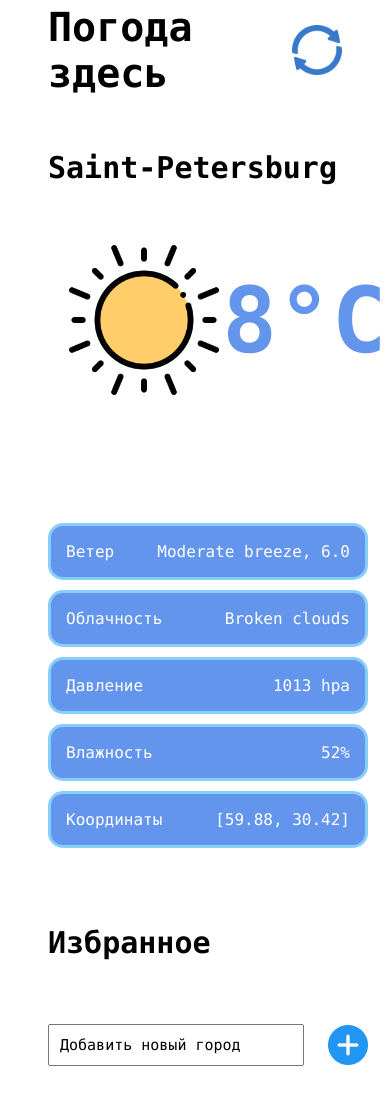
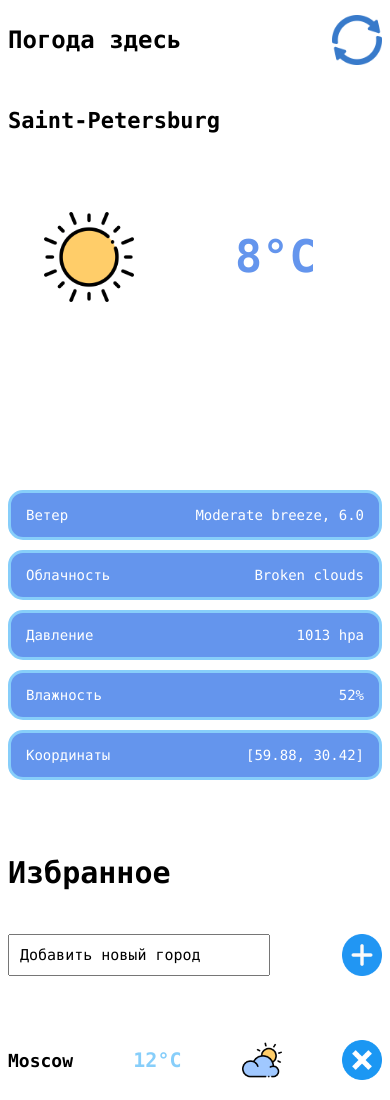
Before and after one commit to JelliedFish/Weather, a plain HTML site: page index.html in a window 390 px wide. Shown: the top 1100 px of the page. Drawn offline with Linux system fonts and the light colour scheme.

Commit message:
fix troubles with adaptive design

```diff
--- a/css/index.css
+++ b/css/index.css
@@ -107,9 +107,14 @@ main{
     align-items: center;
     height: 430px;
     padding: 0 10px;
-    flex: 1 1 45%;
+    flex: 1 1;
 }
 
+#favorite-input{
+    display: flex;
+    justify-content: space-between;
+    width: 100%;
+}
 .header_of_city{
     display: flex;
     align-items: center;
@@ -143,6 +148,7 @@ main{
 
 .curr-temperature {
     font-size: 91px;
+    margin: 0 30px;
     color: cornflowerblue;
     font-family: "Lucida Console", "Courier New", monospace;
     font-weight: bold;
@@ -166,8 +172,8 @@ main{
     color: white;
 }
 
-#favorite-input {
-    width: 80%;
+#favorite-input-label{
+    width: 70%;
 }
 
 #favorite-input-value{
@@ -204,17 +210,107 @@ main{
 }
 
 
-@media all and (min-width: 800px) {
+@media all and (min-width: 776px) {
 
     #update_location_small {
         display: none;
     }
 }
 
-@media all and (max-width: 800px) {
+
+@media all and (max-width: 775px) {
 
     #update_location_big {
         display: none;
     }
 
+    #curr_weather{
+      font-size: 24px;
+    }
+
+    header{
+        padding: 0;
+    }
+
+    .curr-name{
+        font-size: 22px;
+    }
+
+    .curr-city {
+        flex-grow: 10;
+    }
+    .header_of_city {
+        font-size: 45px;
+    }
+
+    .temperature{
+        font-size: 90px;
+    }
+
+    .curr-icon {
+        width: 90px;
+        height: 90px;
+        float: left;
+    }
+
+    .conditions li {
+        font-size: 14px;
+    }
+
+    h3 {
+        font-size: 18px;
+    }
+
+    .temperature-city-information {
+        font-size: 20px;
+    }
+
+    .icon-header-main-list {
+        width: 40px;
+        height: 40px;
+    }
+
+    .curr-temperature {
+        font-size: 45px;
+    }
+
+    header,main,.icon_temperature,.curr-city,.curr-conditions, .favorite-text, .favorite_buttons{
+        flex: 1;
+        margin: 10px 0px;
+        min-width: 300px;
+    }
+
+    .curr-conditions{
+        flex-wrap: wrap;
+    }
+
+
+    .main-list{
+        margin: 0;
+        flex: 1;
+        min-width: 300px;
+    }
+
+    .element-of-main-list{
+        min-width: 300px;
+        display: flex;
+        flex-direction: column;
+        justify-content: center;
+        align-items: center;
+        height: 430px;
+        padding: 0 0;
+        flex: 1 1;
+    }
+
+    .temperature {
+        font-size: 20px;
+        color: lightskyblue;
+        font-weight: bold;
+    }
+
+    .curr-break {
+        flex-basis: 100%;
+        height: 0;
+    }
+
 }
--- a/index.html
+++ b/index.html
@@ -18,12 +18,15 @@
     <main>
 
             <div class="curr-city">
-                <h3 class="curr-name">Saint-Petersburg</h3>
+                <h2 class="curr-name">Saint-Petersburg</h2>
                 <div class="icon_temperature">
                     <img class="curr-icon" src="weather-icons/001-sun.png" alt="Иконка">
                     <p class="curr-temperature">8°C</p>
                 </div>
             </div>
+
+            <div class="curr-break"></div>
+
 
             <div class="curr-conditions">
                     <ul class="conditions">
@@ -67,12 +70,14 @@
            </div>
             <div class="favorite_buttons">
                 <form id="favorite-input">
-                    <label>
+                    <label id="favorite-input-label">
                         <input id="favorite-input-value" type = "text"  name = "value_of_favorite" value =  "Добавить новый город">
                     </label>
+
+                    <input type="image" name="image" src="icons/plus.png" width="40" alt="">
                 </form>
 
-                <input type="image" name="image" src="icons/plus.png" width="40">
+
 
 
             </div>
```
Lines whose indentation alone changed are shown as unchanged.
